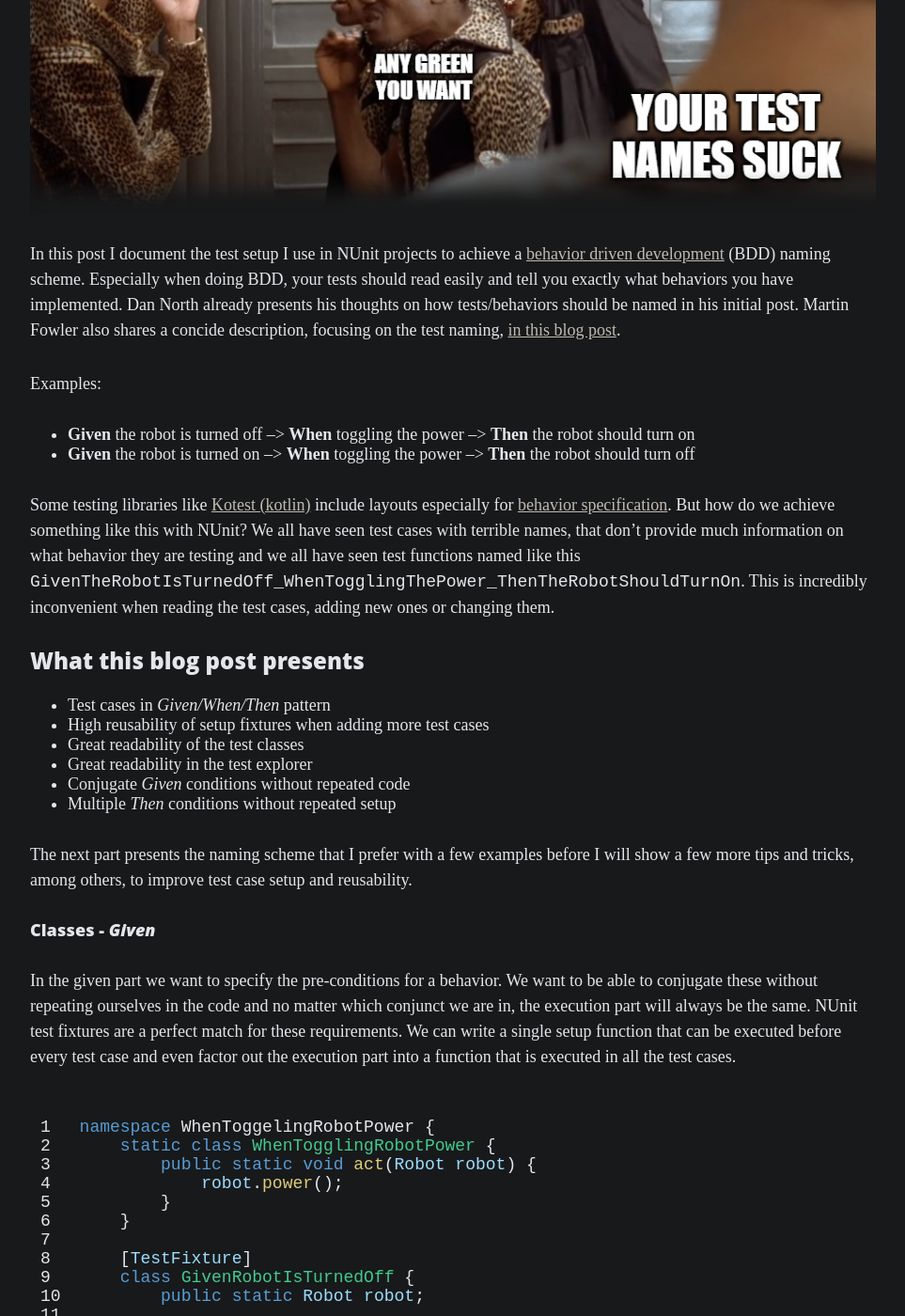
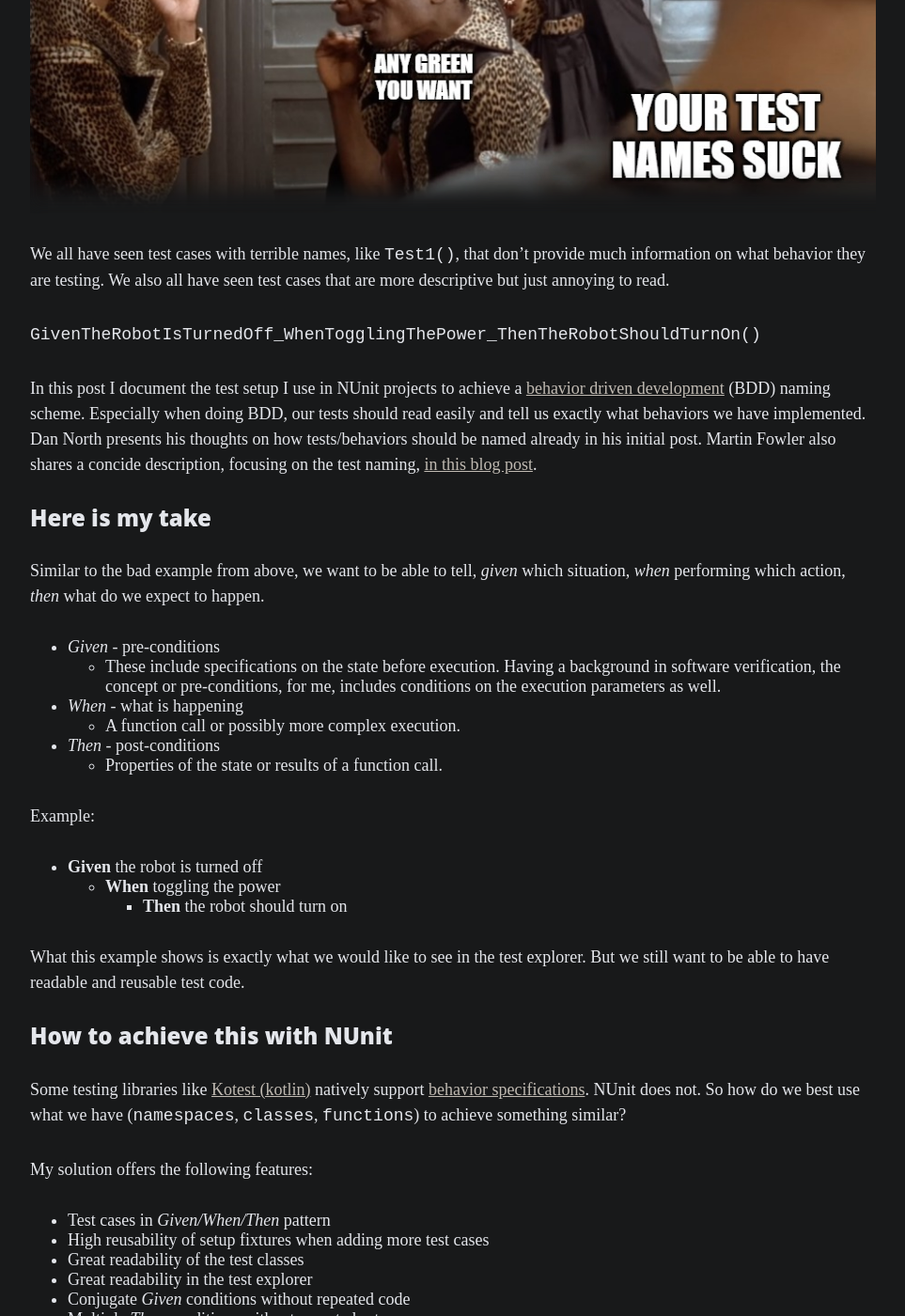
Before and after one commit to timonla/timonla.github.io, a Jekyll site: the page built from _posts/2020-11-30-bdd-nunit-test-naming.md, in a window 1280 px wide and 1400 px high, scrolled down 657 px. Shown: the whole window at 94% size, without its empty margins (158-1121 px from the left). Built offline with Jekyll 4.4.1, drawn with Linux system fonts in a browser that asks for light colours; nearby versions of some CDN libraries; some of the changed text lies outside the part shown.

Commit message:
Finish and publish BDD NUnit test naming post

````diff
--- a/_posts/2020-11-30-bdd-nunit-test-naming.md
+++ b/_posts/2020-11-30-bdd-nunit-test-naming.md
@@ -1,16 +1,16 @@
 ---
 layout: post
-title: "Proper Naming Scheme for NUnit Tests"
+title: "BDD Test Naming for NUnit Tests"
 subtitle: "Behavior driven test case naming scheme for readable and reusable test cases"
-date: 2020-11-30
+date: 2020-12-14
 permalink: "/blog/bdd-nunit-test-naming/"
-thumbnail: "/assets/img/blog/thumbnails/diet-review-2020.png"
-hidden: true
+thumbnail: "/assets/img/blog/thumbnails/bdd-nunit-test-naming.png"
+hidden: false
 ---
 
-The visual studio test explorer provides you much more information than just how many
-of your test cases are green.
-So just like Ruby Rhod you should ask the question: [*"How green?"*](https://youtu.be/B5_VQuNwims?t=112)
+The visual studio test explorer provides much more information than just how many
+of our test cases are passing.
+So just like Ruby Rhod we should ask ourselves the question: [*"How green?"*](https://youtu.be/B5_VQuNwims?t=112)
 
 <div class="blog-post-img-header-container">
 <img src="/assets/img/blog/bdd-nunit-test-naming/your-test-names-suck.png" class="blog-post-img-header"/>
@@ -18,35 +18,53 @@
 </div>
 </div>
 
+We all have seen test cases with terrible names, like `Test1()`, that don't provide much
+information on what behavior they are testing.
+We also all have seen test cases that are more descriptive but just annoying to read.
+
+`GivenTheRobotIsTurnedOff_WhenTogglingThePower_ThenTheRobotShouldTurnOn()`
+
 In this post I document the test setup I use in NUnit projects to achieve a
 [behavior driven development](https://dannorth.net/introducing-bdd/) (BDD) naming scheme.
-Especially when doing BDD, your tests should read easily and tell you exactly what behaviors
-you have implemented.
-Dan North already presents his thoughts on how tests/behaviors should be named in his initial
+Especially when doing BDD, our tests should read easily and tell us exactly what behaviors
+we have implemented.
+Dan North presents his thoughts on how tests/behaviors should be named already in his initial
 post.
 Martin Fowler also shares a concide description, focusing on the test naming,
 [in this blog post](https://martinfowler.com/bliki/GivenWhenThen.html).
 
-Examples:
+### Here is my take
+
+Similar to the bad example from above, we want to be able to tell, *given* which situation,
+*when* performing which action, *then* what do we expect to happen.
+
+* *Given* - pre-conditions
+  * These include specifications on the state before execution.
+    Having a background in software verification, the concept or pre-conditions,
+    for me, includes conditions on the execution parameters as well.
+* *When* - what is happening
+  * A function call or possibly more complex execution.
+* *Then* - post-conditions
+  * Properties of the state or results of a function call.
+
+Example:
 
 * **Given** the robot is turned off
---> **When** toggling the power
---> **Then** the robot should turn on
-* **Given** the robot is turned on
---> **When** toggling the power
---> **Then** the robot should turn off
+  * **When** toggling the power
+    * **Then** the robot should turn on
+
+What this example shows is exactly what we would like to see in the test explorer.
+But we still want to be able to have readable and reusable test code.
+
+### How to achieve this with NUnit
 
 Some testing libraries like
-[Kotest (kotlin)](https://github.com/kotest/kotest) include layouts especially for
-[behavior specification](https://github.com/kotest/kotest/blob/master/doc/styles.md#behavior-spec).
-But how do we achieve something like this with NUnit?
-We all have seen test cases with terrible names, that don't provide much information on what
-behavior they are testing and we all have seen test functions named like this
-`GivenTheRobotIsTurnedOff_WhenTogglingThePower_ThenTheRobotShouldTurnOn`.
-This is incredibly inconvenient when reading the test cases, adding new ones or changing them.
+[Kotest (kotlin)](https://github.com/kotest/kotest) natively support [behavior specifications](https://github.com/kotest/kotest/blob/master/doc/styles.md#behavior-spec).
+NUnit does not.
+So how do we best use what we have (`namespaces`, `classes`, `functions`) to achieve
+something similar?
 
-### What this blog post presents
-
+My solution offers the following features:
 * Test cases in *Given/When/Then* pattern
 * High reusability of setup fixtures when adding more test cases
 * Great readability of the test classes
@@ -54,77 +72,116 @@
 * Conjugate *Given* conditions without repeated code
 * Multiple *Then* conditions without repeated setup
 
-The next part presents the naming scheme that I prefer with a few examples before I will show
-a few more tips and tricks, among others, to improve test case setup and reusability.
+The examples from the post are available in [this github repository](https://github.com/timonla/robot-test-project).
 
 #### Classes - *Given*
 
-In the given part we want to specify the pre-conditions for a behavior.
-We want to be able to conjugate these without repeating ourselves in the code and no matter
-which conjunct we are in, the execution part will always be the same.
-NUnit test fixtures are a perfect match for these requirements.
-We can write a single setup function that can be executed before every test case and even factor out the execution part into a function that is executed in all the test cases.
+In the *given* part we specify the pre-conditions for a behavior.
+We need to be able to conjugate these and don't want to repeat ourselves in the code.
+NUnit `TestFixtures` are a perfect match for these requirements.
+We can write a single `SetUp` function to execute before each test.
 
 ```c#
-namespace WhenToggelingRobotPower {
-    static class WhenTogglingRobotPower {
-        public static void act(Robot robot) {
-            robot.power();
+[TestFixture]
+public class GivenRobotIsTurnedOff {
+    public Robot robot;
+
+    [SetUp]
+    public virtual void Setup() {
+        robot = new Robot();
+        robot.State = RobotState.Off;
+    }
+}
+```
+
+##### Inheritance - *And*
+
+Using the class abstraction for our pre-conditions, comes with the added bonus that the test
+explorer conjugates nested classes with a + sign, which reads just as well as an "and".
+This supports the take that classes are the right choice for pre-conditions.
+
+```c#
+[TestFixture]
+public class PowerSourceHasCharge : GivenRobotIsTurnedOff {
+    [SetUp]
+    public override void Setup() {
+        base.Setup();
+        var powerSource = Mock.Create<PowerSource>();
+        Mock.Arrange(() => powerSource.HasCharge()).Returns(true);
+        robot.PowerSource = powerSource;
+    }
+}
+```
+
+```
+GivenRobotIsTurnedOff+PowerSourceHasCharge
+```
+
+#### Namespaces - *When*
+
+I find that for the same action, I expect different sets of pre-conditions to result in
+different sets of post-conditions.
+That's why I only want to create a single namespace for an action and then classes and
+functions will allow me to specify the different pairs of sets for one action.
+
+Since the actions should be roughtly the same in the entire namespace, it's convenient
+to create a non-test-fixture class defining this action.
+All *given* classes in the namespace can then inherit from this class with each of their
+test functions executing just `Act()` as the [*Act-part*](https://docs.microsoft.com/en-us/visualstudio/test/unit-test-basics?view=vs-2019#write-your-tests).
+This does not affect the test names in the test explorer at all. 😌
+
+```c#
+namespace WhenTogglingPower {
+    public class WhenTogglingPower {
+        public Robot robot;
+
+        public void Act() {
+            robot.TogglePower();
         }
     }
 
     [TestFixture]
-    class GivenRobotIsTurnedOff {
-        public static Robot robot;
-
-        [SetUp]
-        public virtual void SetUp() {
-            robot = new Robot();
-            robot.State = RobotState.Off;
-        }
-
-        public void act() {
-            WhenTogglingRobotPower.act(robot);
-        }
-
-        [TestFixture]
-        class BatteryHasPower : GivenRobotIsTurnedOff {
-            [SetUp]
-            public override void SetUp() {
-                base.SetUp();
-                robot.BatteryPercentage = 100;
-            }
-
-            [Test]
-            public void ShouldTurnOn() {
-                act();
-                robot.State.Should().Be(RobotState.On);
-            }
+    public class GivenRobotIsTurnedOff : WhenTogglingPower {
+        [Test]
+        public void ShouldTurnOn() {
+            Act();
+            robot.State.Should().Be(RobotState.On);
         }
     }
 }
 ```
 
-##### Internal classes - *And*
+#### Functions - *Then/Should*
 
-Using the class abstraction as pre-conditions, comes with the added bonus that the test
-explorer conjugates nested classes with a + sign, which reads just as well as an "and".
-This further supports the idea for classes as *Given* conditions.
+I prefer to prefix my test functions with *Should* rather than *Then*.
+I find it reads more fluently in most cases.
 
-![Nested Given](/assets/img/blog/bdd-nunit-test-naming/test-explorer-nested-given.png){:class="blog-post-img-small"}
+We specify the post conditions with one `Test` function each.
+Keep the descriptions concise.
+If I had another post-condition for the robot, that a yellow light should have turned on,
+that would be another `Test` function.
+Since we can factor out the *Act-part* on the class or even namespace level, we don't
+have to repeat ourselves to test different post-conditions in different functions.
 
-It's also super convenient to reuse the setup.
-Depending on the test case, it can make more sense to call the base setup earlier or later.
+```c#
+[Test]
+public void ShouldTurnOn() {
+    Act();
+    robot.State.Should().Be(RobotState.On);
+}
+```
 
-Having a background in software verification, the concept or pre-conditions for me includes
-conditions on the execution parameters.
+Looking at the test explorer, we see exactly what we were after. **Success** 🕺
 
-#### Namespaces - *When*
+```
+GivenRobotIsTurnedOff+PowerSourceHasCharge
+  WhenTogglingPowerButton
+    ShouldTurnOn
+```
 
-The one downside to using the `namespace` is that I have not found a good way yet to only
-define the *act* part only once.
-
-#### Functions - *Then/Should*
+The test explorer can group your test cases in many ways.
+If you group by `Class(1), Namespace(2)` they will show up as *Given/When/Then*.
+If you group by `Namespace(1), Class(2)` they will show up as *When/Given/Then*.
 
 ##### NUnit TestCase
 
@@ -132,48 +189,37 @@
 parameters.
 
 ```c#
-[TestFixture]
-class BatteryHasPower : GivenRobotIsTurnedOff {
-    [SetUp]
-    public override void SetUp() {
-        base.SetUp();
-    }
-
-    [TestCase(1)]
-    [TestCase(2)]
-    [TestCase(50)]
-    [TestCase(100)]
-    public void ShouldTurnOn(int batteryPercentage) {
-        robot.BatteryPercentage = batteryPercentage
-        act();
-        robot.State.Should().Be(RobotState.On);
+namespace WhenCheckingCharge {
+    [TestFixture]
+    public class GivenBatteryHasPercentageGreaterZero {
+        [TestCase(1)]
+        [TestCase(2)]
+        [TestCase(69)]
+        [TestCase(100)]
+        public void ShouldHaveCharge(int batteryPercentage) {
+            var battery = new Battery(batteryPercentage);
+            var actual = battery.HasCharge();
+            actual.Should().BeTrue();
+        }
     }
 }
 ```
 
-![Parameterized Given](/assets/img/blog/bdd-nunit-test-naming/test-explorer-parameterized-test-cases.png){:class="blog-post-img-small"}
+```
+- GivenBatteryHasPercentageGreaterZero (4)
+  -️ WhenCheckingCharge (4)
+    -️ ShouldHaveCharge (4)
+      -️ ShouldHaveCharge (69)
+      -️ ShouldHaveCharge (2)
+      -️ ShouldHaveCharge (100)
+      -️ ShouldHaveCharge (1)
+```
 
-#### Files
+#### File structure
 
-Since we will be using everything downwards from `namespace` for behavior specifications,
-we can use either the directory or and file name to keep track of which public interfaces we
+Since we use everything downwards from namespace for behavior specifications,
+we can use the directory and file names to keep track of which public interfaces we
 are testing.
 I use directory names to keep track of class names and name the test files after the
-`namespace` they include.
+namespace they include.
 This has the nice side effect of providing an excellent overview in the solution explorer as well.
-
-![Solution Explorer](/assets/img/blog/bdd-nunit-test-naming/solution-explorer.png){:class="blog-post-img-small"}
-
-#### Different test explorer views
-
-The test explorer can group your test cases in many ways.
-If you group by `Class(1), Namespace(2)` they will show up as *Given/When/Then*.
-If you group by `Namespace(1), Class(2)` they will show up as *When/Given/Then*.
-
-#### Using functions not as test functions
-
-#### Factor out the *Act* of AAA
-
-I like to structure my test cases in the *Arrange/Act/Assert* pattern.
-Since I use name spaces to describe the *When/Act*, all the functions in one class will have
-the same *act* so it can be moved to a non test case function in the top class.
````
Also changed, not shown: assets/img/blog/bdd-nunit-test-naming/solution-explorer.png (deleted), assets/img/blog/bdd-nunit-test-naming/test-explorer-nested-given.png (deleted), assets/img/blog/bdd-nunit-test-naming/test-explorer-parameterized-test-cases.png (deleted), assets/img/blog/thumbnails/bdd-nunit-test-naming.png (added).
